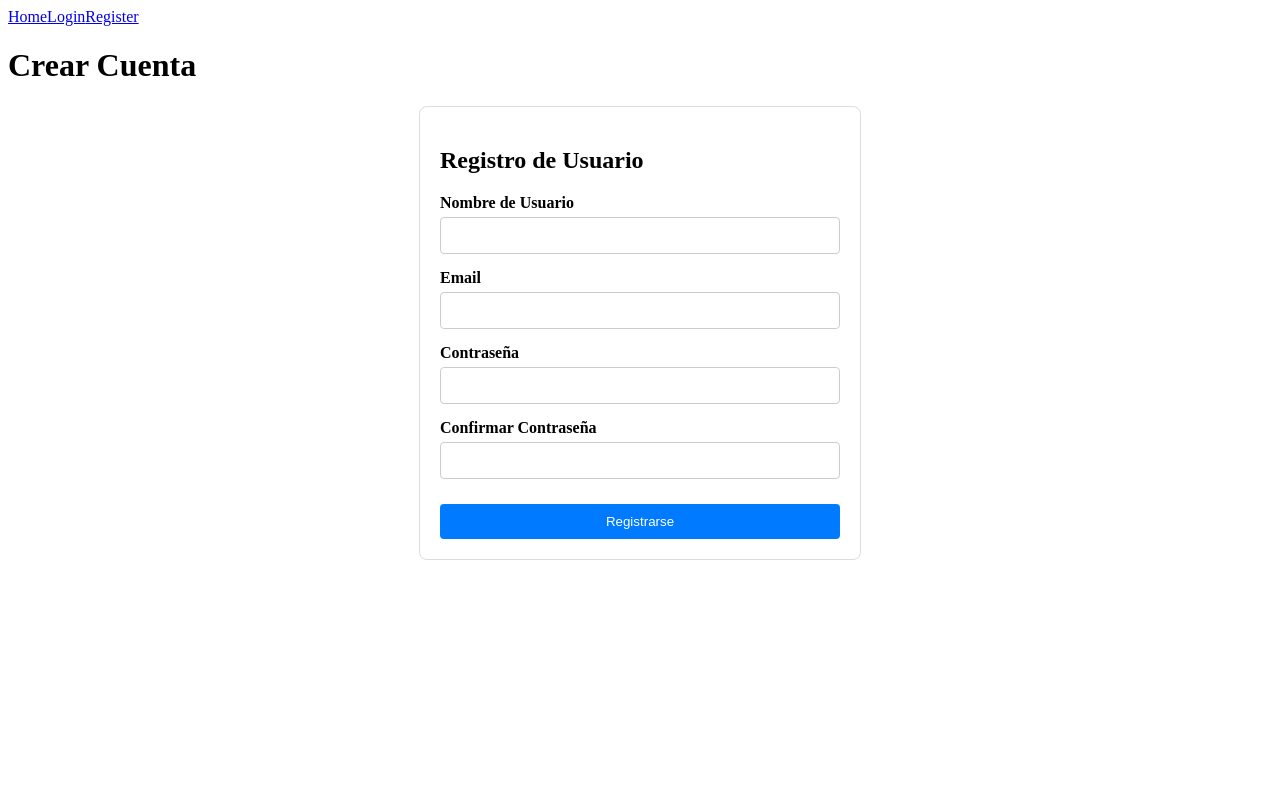
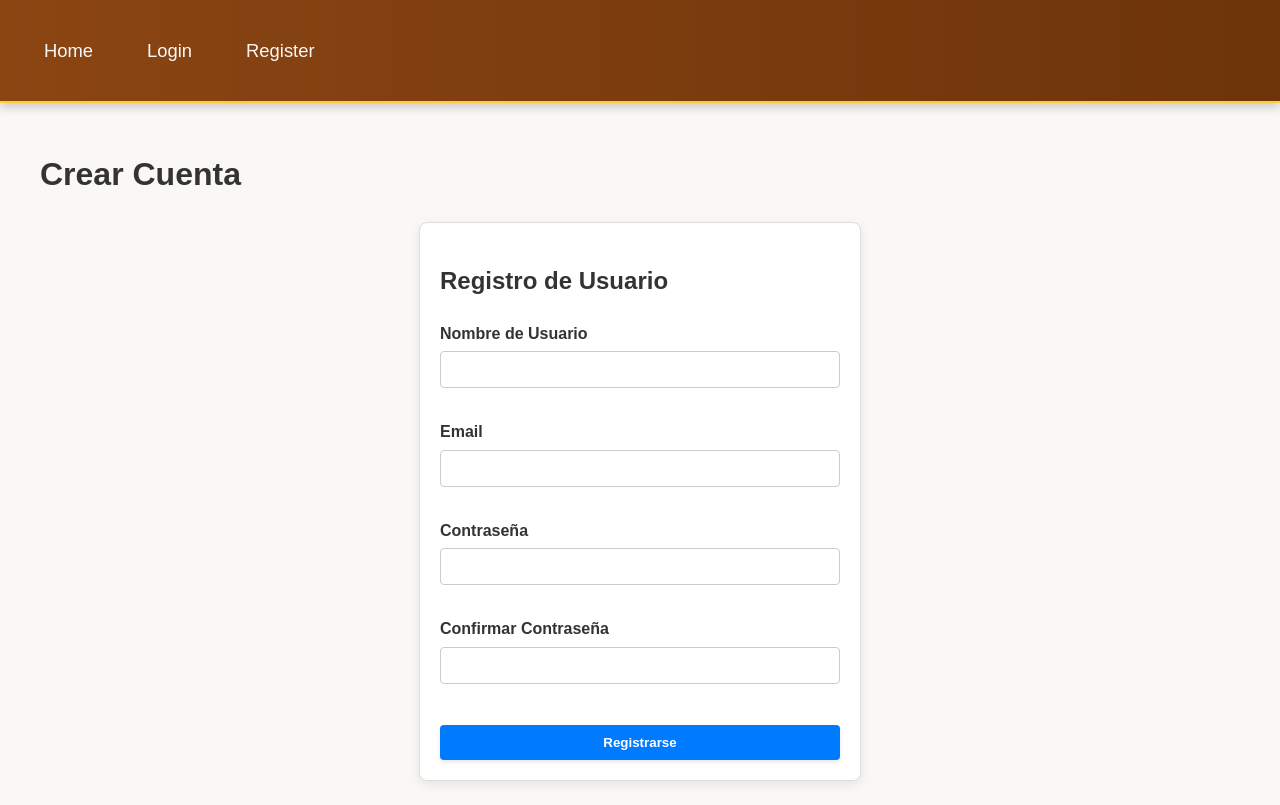
Before and after one commit to M1LO225/Cathering3, a React (Vite) app in the folder frontend/: page /register in a window 1280 px wide. Built offline with nearby package versions, Linux system fonts and the light colour scheme.

Commit message:
LOG IN AND CRUD

```diff
--- a/frontend/src/components/auth/LoginForm.jsx
+++ b/frontend/src/components/auth/LoginForm.jsx
@@ -1,4 +1,4 @@
-// frontend/src/components/auth/LoginForm.jsx
+// frontend/src/components/auth/LoginForm.jsx (CÓDIGO CORREGIDO)
 import React, { useState } from 'react';
 import { useAuth } from '../../hooks/useAuth';
 import Input from '../common/Input';
@@ -10,33 +10,45 @@ const LoginForm = () => {
         usernameOrEmail: '',
         password: '',
     });
-  const { login, loading, error } = useAuth();
+
+    // 🚨 Solo desestructuramos 'login' y 'loading'. El error se manejará localmente.
+    const { login, loading } = useAuth();
     const navigate = useNavigate();
+
+    // 🚨 Estado local para mostrar el mensaje de error al usuario
+    const [loginError, setLoginError] = useState(null);
 
     const handleChange = (e) => {
         setFormData({ ...formData, [e.target.name]: e.target.value });
+        setLoginError(null); // Limpiar errores al escribir
     };
 
     const handleSubmit = async (e) => {
         e.preventDefault();
+        setLoginError(null); // Limpiar errores previos al enviar
 
-    const success = await login(
+        try {
+            // La función lanza un error si falla o retorna 'true' si tiene éxito.
+            await login(
                 formData.usernameOrEmail,
                 formData.password
             );
 
-    if (success) {
-      // Redirigir a la página protegida (Dashboard)
-      navigate('/dashboard');
+            // 💥 Si llegamos aquí, fue exitoso. ¡Redirigir!
+            navigate('/manage-users');
+
+        } catch (error) {
+            // 💥 Si falla (ej. credenciales incorrectas), capturamos el error
+            setLoginError(error.message || 'Error de conexión o credenciales incorrectas.');
         }
-    // Si falla, el hook useAuth ya actualizó la variable 'error'
     };
 
     return (
         <form onSubmit={handleSubmit} style={{ maxWidth: '400px', margin: '0 auto', padding: '20px', border: '1px solid #ddd', borderRadius: '8px' }}>
             <h2>Iniciar Sesión</h2>
 
-      {error && <p style={{ color: 'red' }}>Error: {error}</p>}
+            {/* 🚨 Mostrar el error del estado local */}
+            {loginError && <p style={{ color: 'red' }}>Error: {loginError}</p>}
 
             <Input
                 label="Usuario o Email"
--- a/frontend/src/components/auth/RegisterForm.jsx
+++ b/frontend/src/components/auth/RegisterForm.jsx
@@ -1,4 +1,5 @@
-// frontend/src/components/auth/RegisterForm.jsx
+// frontend/src/components/auth/RegisterForm.jsx (CÓDIGO CORREGIDO)
+
 import React, { useState } from 'react';
 import { useAuth } from '../../hooks/useAuth';
 import Input from '../common/Input';
@@ -12,35 +13,48 @@ const RegisterForm = () => {
     password: '',
     confirmPassword: '',
   });
-  const { register, loading, error } = useAuth();
+
+  // 🚨 Solo desestructuramos lo necesario, el estado 'error' del useAuth
+  // es para la inicialización. Usaremos un estado local 'submitError'.
+  const { register, loading } = useAuth();
   const navigate = useNavigate();
+
   const [successMessage, setSuccessMessage] = useState('');
+  const [submitError, setSubmitError] = useState(null); // 🚨 Nuevo estado para errores de envío
 
   const handleChange = (e) => {
     setFormData({ ...formData, [e.target.name]: e.target.value });
     setSuccessMessage('');
+    setSubmitError(null); // Limpiar errores al cambiar
   };
 
   const handleSubmit = async (e) => {
     e.preventDefault();
     setSuccessMessage('');
+    setSubmitError(null);
 
     if (formData.password !== formData.confirmPassword) {
-      alert('Las contraseñas no coinciden.');
+      setSubmitError('Las contraseñas no coinciden.');
       return;
     }
 
-    const success = await register(
+    try {
+        await register(
             formData.username,
             formData.email,
             formData.password
         );
 
-    if (success) {
-      setSuccessMessage('¡Registro exitoso! Serás redirigido al login.');
-      // Opcional: limpiar formulario
+        // 💥 REGISTRO EXITOSO: Mostrar mensaje y redirigir
+        setSuccessMessage('¡Registro exitoso! Serás redirigido al Login.');
         setFormData({ username: '', email: '', password: '', confirmPassword: '' });
+
+        // Redirigir al Login después de 2 segundos
         setTimeout(() => navigate('/login'), 2000);
+
+    } catch (error) {
+        // 💥 REGISTRO FALLIDO: Mostrar el mensaje de error del backend
+        setSubmitError(error.message || 'Error desconocido durante el registro.');
     }
   };
 
@@ -48,8 +62,10 @@ const RegisterForm = () => {
     <form onSubmit={handleSubmit} style={{ maxWidth: '400px', margin: '0 auto', padding: '20px', border: '1px solid #ddd', borderRadius: '8px' }}>
       <h2>Registro de Usuario</h2>
 
-      {error && <p style={{ color: 'red' }}>Error: {error}</p>}
+      {/* 🚨 USAR el nuevo estado de error de envío */}
+      {submitError && <p style={{ color: 'red' }}>Error: {submitError}</p>}
       {successMessage && <p style={{ color: 'green' }}>{successMessage}</p>}
+      {/* ... (resto de tus Input y Button) */}
 
       <Input
         label="Nombre de Usuario"
--- a/frontend/src/components/layout/ProtectedRoute.jsx
+++ b/frontend/src/components/layout/ProtectedRoute.jsx
@@ -1,18 +1,27 @@
-// frontend/src/components/layout/ProtectedRoute.jsx
+// frontend/src/components/layout/ProtectedRoute.jsx (CÓDIGO CORREGIDO Y FINAL)
+
 import React from 'react';
-import { Navigate } from 'react-router-dom';
+// 🚨 Importar Outlet
+import { Navigate, Outlet } from 'react-router-dom';
 import { useAuth } from '../../hooks/useAuth';
 
-// Este componente asegura que solo los usuarios autenticados vean la página
-const ProtectedRoute = ({ children }) => {
-  const { isAuthenticated } = useAuth();
+const ProtectedRoute = () => {
+    // 🚨 Extraer loading también, es vital para evitar el parpadeo
+    const { isAuthenticated, loading } = useAuth();
 
-  if (!isAuthenticated) {
-    // Si no está autenticado, redirige al login
-    return <Navigate to="/login" replace />;
-  }
+    // 1. Mostrar carga mientras se verifica la sesión.
+    if (loading) {
+        return <div style={{ textAlign: 'center', padding: '50px' }}>Cargando sesión...</div>;
+    }
 
-  return children;
+    // 2. Si no está autenticado (y ya terminó de cargar), redirige al login.
+    if (!isAuthenticated) {
+        return <Navigate to="/login" replace />;
+    }
+
+    // 3. Si está autenticado, renderiza el componente anidado (UserManagementPage).
+    // 💥 ESTO SOLUCIONA LA REDIRECCIÓN DE CONTENIDO.
+    return <Outlet />;
 };
 
 export default ProtectedRoute;
--- a/frontend/src/hooks/useAuth.jsx
+++ b/frontend/src/hooks/useAuth.jsx
@@ -82,6 +82,7 @@ export const AuthProvider = ({ children }) => {
             setToken(newToken);
             setUser(userData);
             setLoading(false);
+            return true;
 
         } catch(error) {
             setLoading(false);
--- a/frontend/src/main.jsx
+++ b/frontend/src/main.jsx
@@ -6,6 +6,7 @@ import ReactDOM from 'react-dom/client';
 import App from './App.jsx';
 import { AuthProvider } from './hooks/useAuth'; // 🚨 Debe importar AuthProvider
 import { BrowserRouter as Router } from 'react-router-dom';
+import './styles.css';
 // import './index.css'; // Opcional para estilos globales
 
 ReactDOM.createRoot(document.getElementById('root')).render(
--- a/frontend/src/services/auth.service.js
+++ b/frontend/src/services/auth.service.js
@@ -1,7 +1,7 @@
 // frontend/src/services/auth.service.js
 
 const API_URL = 'http://localhost:3000/api/auth';
-const TOKEN_KEY = 'authToken';
+const TOKEN_KEY = 'token';
 
 class AuthService {
 
--- /dev/null
+++ b/frontend/src/styles.css
@@ -0,0 +1,251 @@
+/* =============================== */
+/* 1. VARIABLES DE COLOR Y BASE */
+/* =============================== */
+:root {
+    --color-primary: #FFCC33;      /* Amarillo Mostaza/Comida */
+    --color-secondary: #8B4513;    /* Marrón Cálido (Café) */
+    --color-secondary-dark: #6D340A; /* Marrón más oscuro (para navbar y botones) */
+    --color-background: #FAF8F5;   /* Blanco Crema Suave / Beige claro */
+    --color-surface: #FFFFFF;      /* Superficie de tarjetas/formularios */
+    --color-text: #333333;         /* Texto principal oscuro */
+    --color-success: #64A35B;      /* Verde para éxito */
+    --color-danger: #D85D5D;       /* Rojo para eliminar */
+
+    --font-family-base: 'Arial', 'Helvetica', sans-serif;
+    --border-radius: 8px;
+}
+
+body {
+    font-family: var(--font-family-base);
+    background-color: var(--color-background);
+    color: var(--color-text);
+    margin: 0;
+    padding: 0;
+    line-height: 1.6;
+}
+
+/* Contenedor principal que centra el contenido */
+.container {
+    max-width: 1200px;
+    margin: 0 auto;
+    padding: 24px;
+}
+
+/* =============================== */
+/* 2. NAVEGACIÓN (NAVBAR) */
+/* =============================== */
+nav {
+    background: linear-gradient(90deg, var(--color-secondary), var(--color-secondary-dark));
+    color: white;
+    display: flex;
+    align-items: center;
+    padding: 24px 32px; /* Mayor padding para más espacio */
+    gap: 30px; /* Separación generosa entre enlaces */
+    box-shadow: 0 4px 10px rgba(0, 0, 0, 0.2);
+    border-bottom: 2px solid var(--color-primary);
+    font-size: 1.15rem;
+}
+
+/* Estilos de los enlaces */
+nav a {
+    color: var(--color-background);
+    text-decoration: none;
+    font-weight: 500;
+    padding: 12px;
+    transition: all 0.2s ease;
+    border-radius: var(--border-radius);
+}
+
+nav a:hover {
+    color: var(--color-secondary-dark);
+    background-color: var(--color-primary);
+}
+
+/* Contenedor de Bienvenida y Logout a la Derecha */
+nav span {
+    margin-left: auto;
+    display: flex;
+    align-items: center;
+    gap: 16px;
+    font-weight: 600;
+    color: var(--color-primary);
+}
+
+/* Botón de Logout */
+nav button {
+    background-color: transparent;
+    color: white;
+    border: 1px solid var(--color-background);
+    padding: 12px 24px;
+    font-size: 1rem;
+}
+
+nav button:hover {
+    background-color: var(--color-background);
+    color: var(--color-secondary);
+}
+
+/* =============================== */
+/* 3. BOTONES, INPUTS Y FORMULARIOS */
+/* =============================== */
+
+/* Inputs de Texto/Email/Password */
+input[type="text"],
+input[type="email"],
+input[type="password"],
+form input {
+    width: 100%;
+    padding: 12px;
+    margin-bottom: 16px;
+    border: 1px solid #E0E0E0;
+    border-radius: var(--border-radius);
+    background-color: var(--color-surface);
+}
+
+/* Botones Generales */
+button, .btn {
+    padding: 12px 24px;
+    border-radius: var(--border-radius);
+    font-weight: bold;
+    cursor: pointer;
+    transition: background-color 0.2s, opacity 0.2s;
+    border: none;
+    box-shadow: 0 2px 4px rgba(0, 0, 0, 0.1);
+
+    /* 🚨 CLAVE: Para el efecto de luz */
+    overflow: hidden;
+    position: relative;
+    z-index: 1;
+}
+
+/* Botón Primario (Login/Register/Submit) */
+button[type="submit"], .btn-primary {
+    /* 🚨 CAMBIO DE COLOR: Fondo marrón, borde amarillo, texto claro */
+    background-color: var(--color-secondary);
+    color: var(--color-background);
+    border: 2px solid var(--color-primary);
+}
+
+/* Efecto de Brillo Diagonal (El Hover) */
+button[type="submit"]::before, .btn-primary::before {
+    content: '';
+    position: absolute;
+    top: 0;
+    left: -100%; /* Inicia fuera del botón */
+    width: 100%;
+    height: 100%;
+    z-index: 2;
+    /* Degradado blanco transparente para simular la luz diagonal */
+    background: linear-gradient(
+        100deg,
+        transparent,
+        rgba(255, 255, 255, 0.4) 40%,
+        rgba(255, 255, 255, 0.2) 50%,
+        transparent 60%
+    );
+    transition: left 0.5s cubic-bezier(0.1, 0.7, 0.8, 1);
+}
+
+/* Mueve el brillo diagonal de izquierda a derecha en hover */
+button[type="submit"]:hover::before, .btn-primary:hover::before {
+    left: 100%;
+}
+
+button[type="submit"]:hover:not(:disabled), .btn-primary:hover {
+    background-color: var(--color-secondary-dark); /* Color ligeramente más oscuro al hacer hover */
+    color: var(--color-background);
+}
+
+button:disabled {
+    opacity: 0.7;
+    cursor: not-allowed;
+}
+
+/* Estilos de los Formularios (Login/Register/CRUD) */
+form {
+    background-color: var(--color-surface);
+    padding: 32px;
+    border-radius: 16px;
+    box-shadow: 0 4px 12px rgba(0, 0, 0, 0.08);
+    margin-top: 32px;
+    position: relative;
+}
+
+/* =============================== */
+/* 4. GESTIÓN DE USUARIOS (CRUD) */
+/* =============================== */
+
+/* Contenedor Principal del CRUD */
+.user-management-container {
+    padding: 32px;
+    background-color: var(--color-surface);
+    border-radius: var(--border-radius);
+    box-shadow: 0 2px 8px rgba(0, 0, 0, 0.05);
+}
+
+/* Botón de alternar (Crear) */
+.btn-toggle-create {
+    background-color: var(--color-success);
+    color: white;
+    margin-bottom: 24px;
+}
+
+/* Formulario de Creación/Edición (para distinguirlo del fondo) */
+.create-form, .edit-form {
+    padding: 24px;
+    background-color: var(--color-background);
+    border-radius: var(--border-radius);
+    margin-bottom: 32px;
+    border: 1px dashed #E0E0E0;
+}
+
+/* Tabla */
+.user-table {
+    width: 100%;
+    border-collapse: separate;
+    border-spacing: 0;
+    margin-top: 24px;
+}
+
+.user-table th, .user-table td {
+    padding: 16px; /* Espacio cómodo en celdas */
+    text-align: left;
+    border-bottom: 1px solid #F0F0F0;
+}
+
+.user-table th {
+    background-color: var(--color-secondary);
+    color: white;
+    font-weight: 600;
+    text-transform: uppercase;
+}
+
+/* Estilos para los botones de acción (Editar/Eliminar) */
+.user-table td:last-child {
+    display: flex;
+    gap: 8px;
+    align-items: center;
+}
+
+.btn-edit, .btn-delete {
+    padding: 8px 16px;
+    font-size: 0.9rem;
+    min-width: 80px;
+    text-align: center;
+    /* Quitamos el overflow: hidden de los botones de CRUD para simplificar y solo aplicarlo al primary */
+    overflow: visible;
+}
+
+.btn-edit {
+    background-color: var(--color-primary);
+    color: var(--color-secondary);
+}
+
+.btn-delete {
+    background-color: var(--color-danger);
+    color: white;
+}
+
+.user-table tr:hover:not(:first-child) {
+    background-color: #FFFDEE;
+}
```
Also changed, not shown: frontend/src/App.jsx (+7 -6 lines), frontend/src/pages/UserManagementPage.jsx (+13 -13 lines), 1 other file (tests, documents, lock files or other folders). Lines whose indentation alone changed are shown as unchanged.
